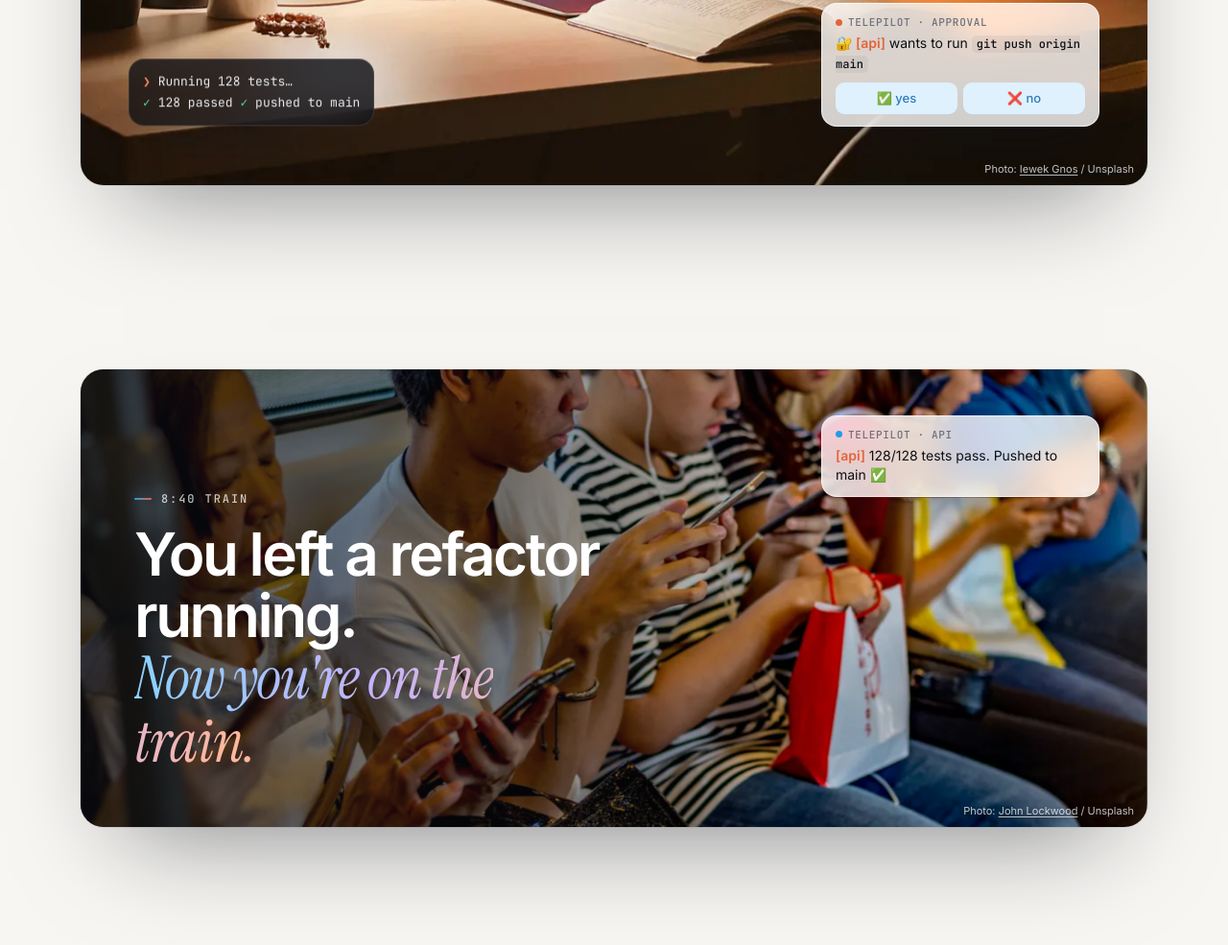
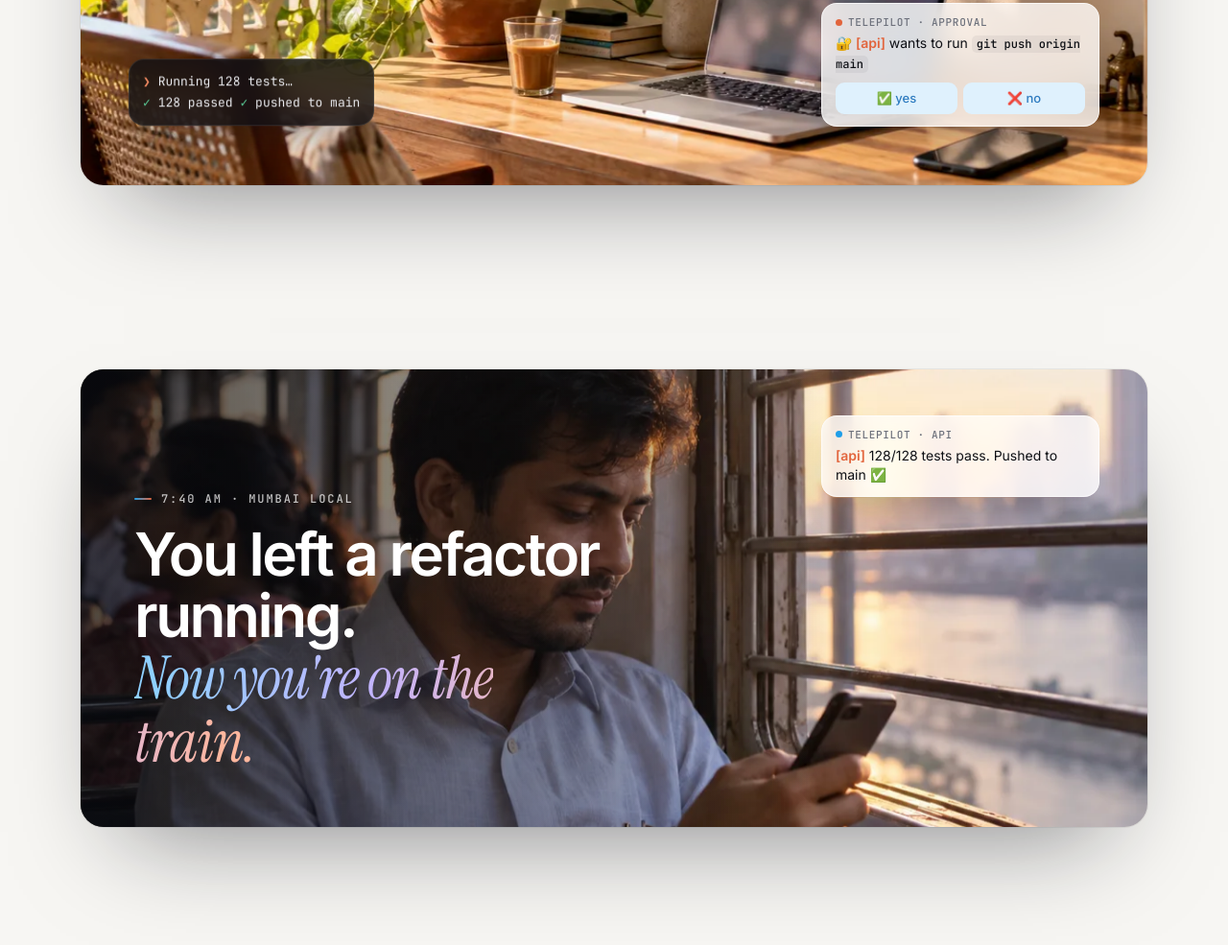
Before and after one commit to saswatsam786/telepilot, a website: page docs/index.html in a window 1280 px wide. Shown: the part 1107-2092 px from the top of the page at 96% size. Drawn offline with Linux system fonts and the light colour scheme.

Commit message:
site: photoreal India photography (hero, Mumbai local, Goa), drop Unsplash photos

```diff
--- a/docs/index.html
+++ b/docs/index.html
@@ -87,7 +87,7 @@
     box-shadow:0 0 0 1px rgba(15,17,26,.06),0 50px 100px -45px rgba(15,17,26,.5)}
   .shot{margin-top:56px;aspect-ratio:16/9}
   .shot img,.band img,.cta-photo img{position:absolute;left:0;top:-7%;width:100%;height:114%;object-fit:cover;will-change:transform;z-index:-1}
-  .shot img{object-position:50% 60%}
+  .shot img{object-position:50% 55%}
   .float{position:absolute;z-index:2;text-align:left;font-size:14px;line-height:1.45;color:var(--t1);padding:12px 14px;border-radius:16px;
     background:rgba(255,255,255,.8);backdrop-filter:blur(16px) saturate(170%);-webkit-backdrop-filter:blur(16px) saturate(170%);
     border:1px solid rgba(255,255,255,.65);box-shadow:0 24px 48px -20px rgba(15,17,26,.45);animation:bob 7s ease-in-out infinite}
@@ -103,7 +103,7 @@
   @keyframes bob{0%,100%{transform:translateY(0)}50%{transform:translateY(-7px)}}
 
   .band{aspect-ratio:21/9;display:flex;align-items:flex-end}
-  .band img{object-position:50% 40%}
+  .band img{object-position:50% 45%}
   .band::after,.cta-photo::after{content:"";position:absolute;inset:0;z-index:-1}
   .band::after{background:linear-gradient(90deg,rgba(10,12,18,.72) 0%,rgba(10,12,18,.35) 45%,transparent 70%)}
   .band .copy{padding:clamp(24px,5vw,56px);max-width:620px}
@@ -300,21 +300,19 @@
       <a class="btn lg" href="#how">How it works</a>
     </div>
     <div class="shot r d3" data-parallax>
-      <img src="assets/photos/desk-2000.webp" srcset="assets/photos/desk-1200.webp 1200w, assets/photos/desk-2000.webp 2000w, assets/photos/desk-2800.webp 2800w" sizes="(max-width: 1208px) 100vw, 1160px" alt="A MacBook Pro on a desk in warm evening light" width="2800" height="2100" fetchpriority="high" decoding="async">
+      <img src="assets/photos/hero-1672.webp" srcset="assets/photos/hero-1200.webp 1200w, assets/photos/hero-1672.webp 1672w" sizes="(max-width: 1208px) 100vw, 1160px" alt="A sunlit work-from-home desk in an Indian apartment with a laptop, phone and a glass of chai" width="1672" height="941" fetchpriority="high" decoding="async">
       <div class="float f1"><small><i></i>Telegram · you</small>@api run the tests and push if green</div>
       <div class="float f3 dark"><em>❯</em> Running 128 tests…<br><b>✓</b> 128 passed  <b>✓</b> pushed to main</div>
       <div class="float f2"><small><i style="background:var(--coral)"></i>telepilot · approval</small><span class="tag">🔐 [api]</span> wants to run <code>git push origin main</code><div class="yn"><span>✅ yes</span><span>❌ no</span></div></div>
-      <span class="credit">Photo: <a href="https://unsplash.com/photos/hhUx08PuYpc">Iewek Gnos</a> / Unsplash</span>
     </div>
   </header>
 
   <section class="story" style="padding-bottom:0">
     <div class="wrap">
       <div class="band on-dark r" data-parallax>
-        <img src="assets/photos/commute-2000.webp" srcset="assets/photos/commute-1200.webp 1200w, assets/photos/commute-2000.webp 2000w, assets/photos/commute-2800.webp 2800w" sizes="(max-width: 1208px) 100vw, 1160px" alt="Commuters on a train looking at their phones" width="2800" height="1867" loading="lazy" decoding="async">
-        <div class="copy"><div class="kicker">8:40 train</div><h2>You left a refactor running.<br><span class="accent">Now you're on the train.</span></h2></div>
+        <img src="assets/photos/train-1672.webp" srcset="assets/photos/train-1200.webp 1200w, assets/photos/train-1672.webp 1672w" sizes="(max-width: 1208px) 100vw, 1160px" alt="An office-goer on a Mumbai local train at dawn, tapping his phone" width="1254" height="1254" loading="lazy" decoding="async">
+        <div class="copy"><div class="kicker">7:40 AM · Mumbai local</div><h2>You left a refactor running.<br><span class="accent">Now you're on the train.</span></h2></div>
         <div class="float f4"><small><i></i>telepilot · api</small><span class="tag">[api]</span> 128/128 tests pass. Pushed to main ✅</div>
-        <span class="credit">Photo: <a href="https://unsplash.com/photos/y2pvFL57Qnk">John Lockwood</a> / Unsplash</span>
       </div>
     </div>
   </section>
@@ -504,7 +502,7 @@
   <section class="closing">
     <div class="wrap">
       <div class="cta-photo on-dark r" data-parallax>
-        <img src="assets/photos/sky-2000.webp" srcset="assets/photos/sky-1200.webp 1200w, assets/photos/sky-2000.webp 2000w, assets/photos/sky-2800.webp 2800w" sizes="(max-width: 1208px) 100vw, 1160px" alt="A hand holding up a phone against a cloudy sky" width="2800" height="1867" loading="lazy" decoding="async">
+        <img src="assets/photos/beach-1672.webp" srcset="assets/photos/beach-1200.webp 1200w, assets/photos/beach-1672.webp 1672w" sizes="(max-width: 1208px) 100vw, 1160px" alt="A woman walking barefoot on a Goa beach at sunset, phone in hand" width="1672" height="941" loading="lazy" decoding="async">
         <div class="copy">
           <h2>Close the laptop.<br><span class="accent">Keep shipping.</span></h2>
           <div class="ctas">
@@ -512,7 +510,6 @@
             <a class="btn lg" href="#install">Install</a>
           </div>
         </div>
-        <span class="credit">Photo: <a href="https://unsplash.com/photos/PAzD4ArCkuw">Daniel J. Schwarz</a> / Unsplash</span>
       </div>
     </div>
   </section>
```
Also changed, not shown: README.md, docs/assets/photos/beach-1200.webp (added), docs/assets/photos/beach-1672.webp (added), docs/assets/photos/commute-1200.webp (deleted), docs/assets/photos/commute-2000.webp (deleted), docs/assets/photos/commute-2800.webp (deleted), docs/assets/photos/desk-1200.webp (deleted), docs/assets/photos/desk-2000.webp (deleted), docs/assets/photos/desk-2800.webp (deleted), docs/assets/photos/hero-1200.webp (added), docs/assets/photos/hero-1672.webp (added), docs/assets/photos/sky-1200.webp (deleted), docs/assets/photos/sky-2000.webp (deleted), docs/assets/photos/sky-2800.webp (deleted), 2 more files, 1 other file.
